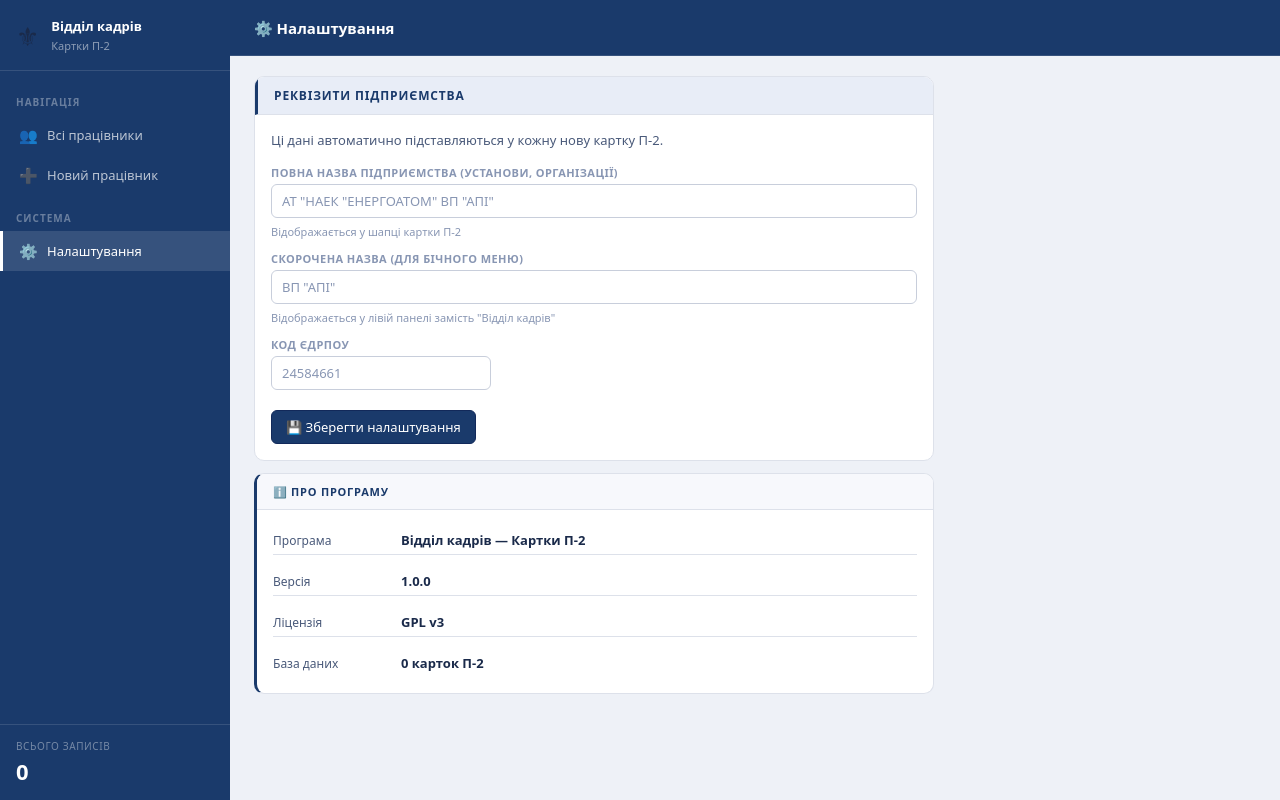
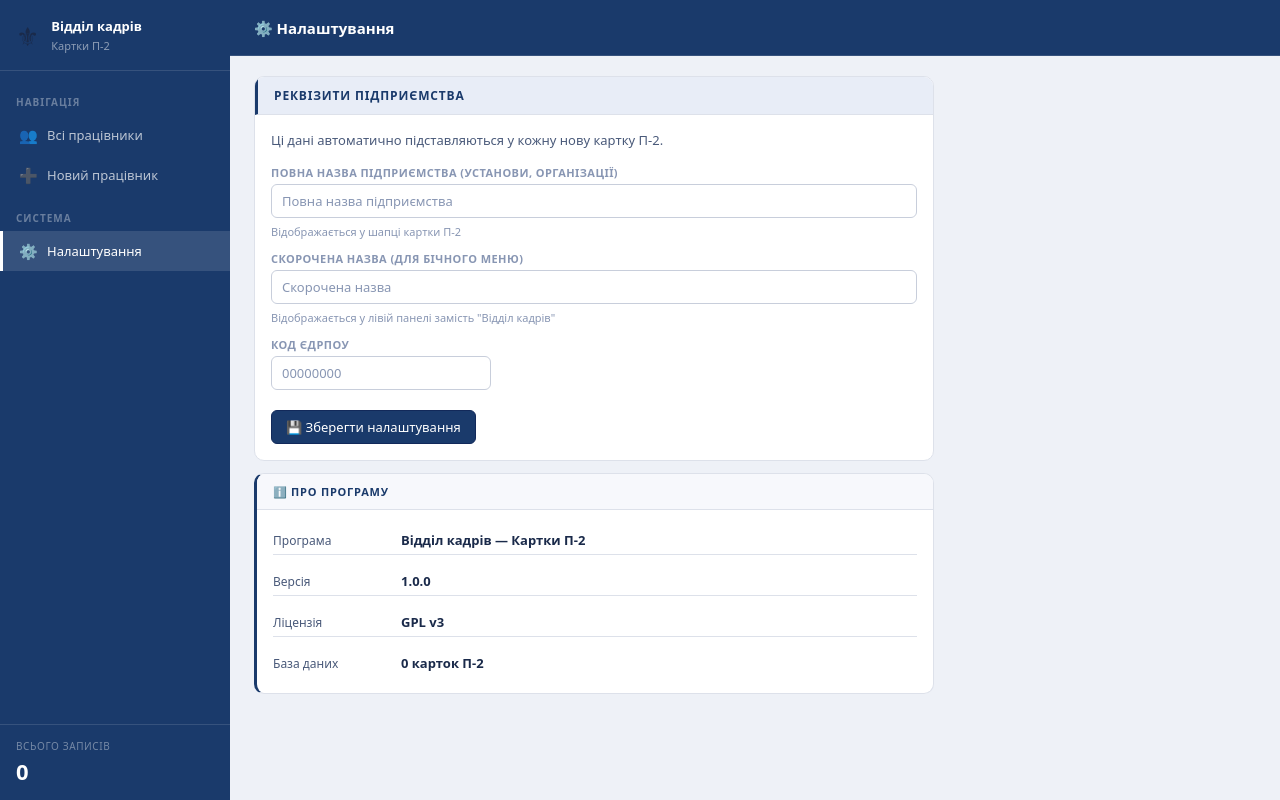
Before and after one commit to lamerroma/vk-kartky, a Flask app: page /settings in a window 1280 px wide. Run offline with Flask 3, Linux system fonts and the light colour scheme; data comes from the database, SQL or seed files in the repository; data that the repository does not hold is empty.

Commit message:
v1.0.0 — початкова версія

```diff
--- a/templates/employee_form.html
+++ b/templates/employee_form.html
@@ -393,16 +393,16 @@
 
         <div class="form-grid cols3" style="margin-bottom:16px">
           <div class="form-group">
-            <label>Дата прийому в НАЕК</label>
+            <label>Дата прийому на підприємство</label>
             <input type="date" id="data_pryyomu_naek"
               value="{{ employee.data_pryyomu_naek or '' if employee else '' }}"
               {% if mode=='view' %}readonly{% endif %}>
           </div>
           <div class="form-group span2">
-            <label>Неперервний стаж в НАЕК</label>
+            <label>Неперервний стаж на підприємстві</label>
             <input type="text" id="stazh_naek_display" readonly
               style="background:var(--navy-lt);color:var(--navy);font-weight:600;cursor:default;"
-              placeholder="Заповніть дату прийому в НАЕК">
+              placeholder="Заповніть дату прийому на підприємство">
           </div>
         </div>
 
--- a/templates/settings.html
+++ b/templates/settings.html
@@ -21,7 +21,7 @@
           <label>Повна назва підприємства (установи, організації)</label>
           <input type="text" id="nazva_pidpryemstva"
             value="{{ settings.nazva_pidpryemstva or '' }}"
-            placeholder='АТ "НАЕК "ЕНЕРГОАТОМ" ВП "АПІ"'>
+            placeholder='Повна назва підприємства'>
           <span style="font-size:11px;color:var(--text3);margin-top:2px">
             Відображається у шапці картки П-2
           </span>
@@ -31,7 +31,7 @@
           <label>Скорочена назва (для бічного меню)</label>
           <input type="text" id="nazva_pidpryemstva_short"
             value="{{ settings.nazva_pidpryemstva_short or '' }}"
-            placeholder='ВП "АПІ"'
+            placeholder='Скорочена назва'
             maxlength="40">
           <span style="font-size:11px;color:var(--text3);margin-top:2px">
             Відображається у лівій панелі замість "Відділ кадрів"
@@ -42,7 +42,7 @@
           <label>Код ЄДРПОУ</label>
           <input type="text" id="kod_edrpou"
             value="{{ settings.kod_edrpou or '' }}"
-            placeholder="24584661"
+            placeholder="00000000"
             maxlength="10">
         </div>
 
```
Also changed, not shown: 1 other file.
